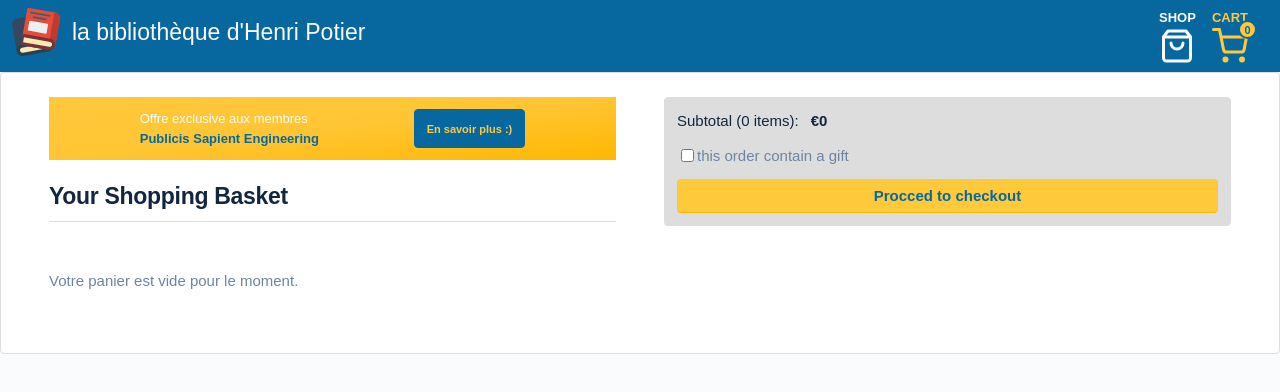
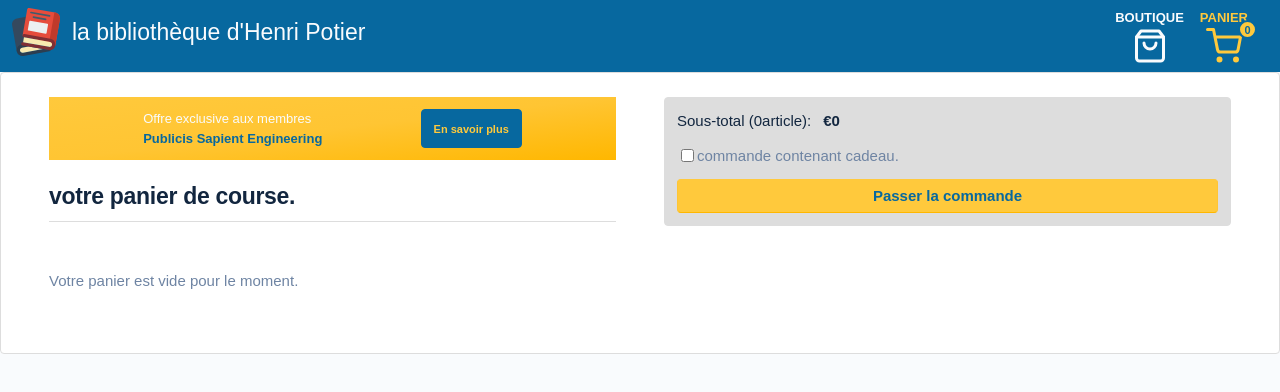
Before and after one commit to Romain-Moreaux/henry-potier-library, a React (Create React App) app: page /checkout in a window 1280 px wide. Shown: the top 392 px of the page. Built offline with nearby package versions, Linux system fonts and the light colour scheme; what webfontloader would draw is missing.

Commit message:
maj checkout

```diff
--- a/src/components/Checkout.js
+++ b/src/components/Checkout.js
@@ -102,10 +102,12 @@ function Checkout() {
                   Publicis Sapient Engineering
                 </span>
               </div>
-              <Button model="secondary">En savoir plus :)</Button>
+              <Button model="secondary" cb={() => alert('love you guys :)')}>
+                En savoir plus
+              </Button>
             </div>
             <div className={classes.basket}>
-              <h2 className={classes.title}>Your Shopping Basket</h2>
+              <h2 className={classes.title}>votre panier de course.</h2>
               <div className={classes.productList}>
                 {basket?.length ? (
                   basket.map((item, i) => <BasketProduct key={i} {...item} />)
--- a/src/components/Header.js
+++ b/src/components/Header.js
@@ -132,11 +132,11 @@ function Header({ setValues }) {
           )}
           <nav className={classes.menu}>
             <NavLink exact to="/" activeClassName="is-active">
-              <span>Shop</span>
+              <span>Boutique</span>
               <FiShoppingBag />
             </NavLink>
             <NavLink to="/checkout" activeClassName="is-active">
-              <span>Cart</span>
+              <span>Panier</span>
               <span className={classes.amount}>{basket?.length}</span>
               <FiShoppingCart />
             </NavLink>
--- a/src/components/SubTotal.js
+++ b/src/components/SubTotal.js
@@ -65,14 +65,15 @@ function SubTotal() {
           renderText={(value) => (
             <>
               <p>
-                Subtotal ({basket?.length} items):
+                Sous-total ({basket?.length}
+                {basket.length <= 1 ? 'article' : 'articles'}):
                 <strong className={classes.total}>{value}</strong>
               </p>
               <small className={classes.gift}>
                 <input type="checkbox" />
-                this order contain a gift
+                commande contenant cadeau.
               </small>
-              <Button model="primary">Procced to checkout</Button>
+              <Button model="primary">Passer la commande</Button>
             </>
           )}
           decialScale={2}
```
